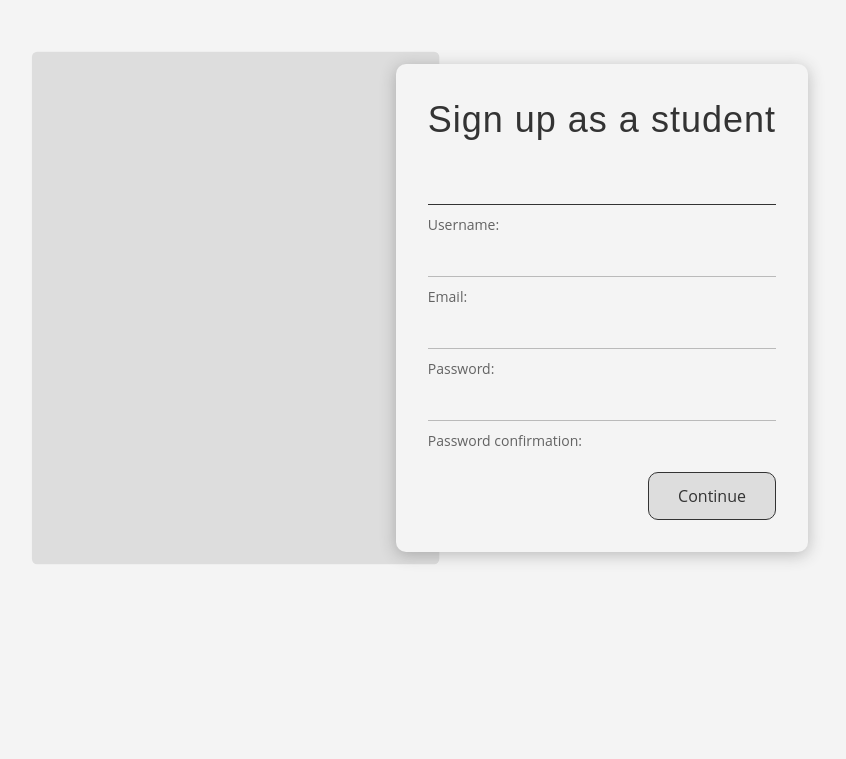
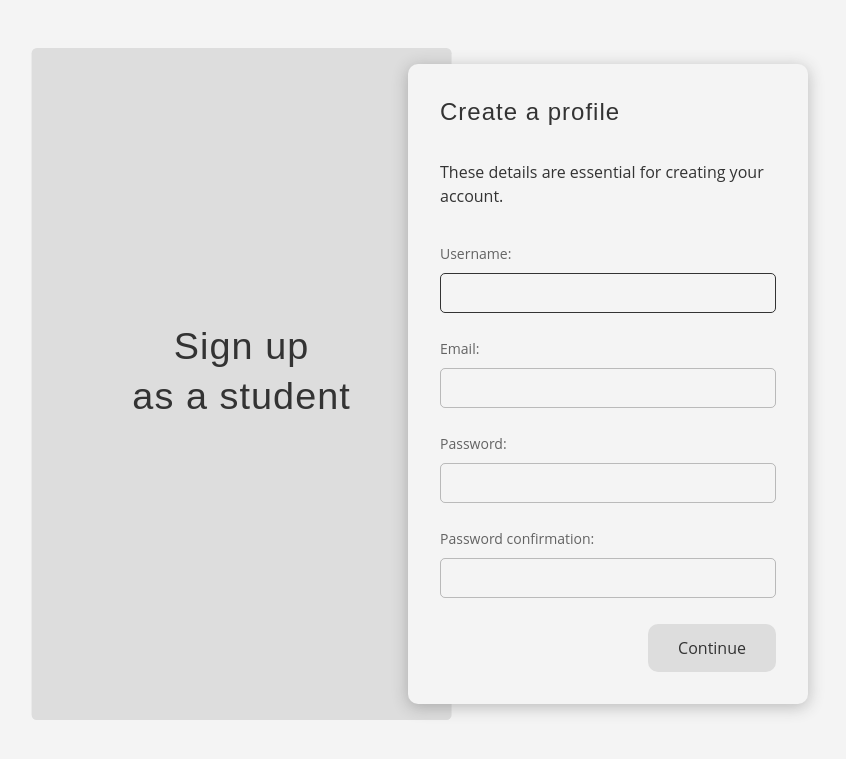
Before and after one commit to veemarh/DjangoBlockchained, a Django app: page /accounts/signup/student/ in a window 1280 px wide. Shown: the top 759 px of the page, without its empty margins (232-1078 px from the left). Run offline with Django 5.2, Linux system fonts and the light colour scheme; data comes from the database, SQL or seed files in the repository.

Commit message:
small changes in signup

```diff
--- a/static/css/forms.css
+++ b/static/css/forms.css
@@ -13,7 +13,7 @@
 .form-container {
     display: flex;
     flex-direction: column;
-    gap: 8px;
+    gap: 16px;
     padding: 32px;
     background-color: #f4f4f4;
     border-radius: 10px;
@@ -54,31 +54,36 @@
 #login-wrapper {
     width: 320px;
 }
+#login-wrapper p {
+    display: flex;
+    flex-direction: column;
+}
 #signup-form-wrapper {
     width: 800px;
     display: flex;
     justify-content: center;
 }
-#login-wrapper p {
-    display: flex;
-    flex-direction: column;
+#signup-form-wrapper .form-container {
+    width: 400px;
 }
 #signup-form-wrapper p {
     display: none;
     flex-direction: column;
 }
+.form-container span {
+     margin-bottom: 10px;
+}
 .form-container > p > input {
-    order: 1;
     background: transparent;
-    border: none;
     outline: none;
-    border-bottom: 1px solid rgba(51, 51, 51, 0.3);
-    padding: 5px 0;
+    border: 1px solid rgba(51, 51, 51, 0.3);
+    border-radius: 5px;
+    padding: 10px;
     font-size: 16px;
 }
 .form-container > p > label {
-    order: 2;
-    margin: 5px 0 0;
+    padding: 10px 0;
+    line-height: normal;
     pointer-events: none;
     font-size: 14px;
     color: rgba(51, 51, 51, 0.75);
@@ -92,13 +97,16 @@
     line-height: 1;
     padding: 16px;
 }
+#login-wrapper button {
+    margin-top: 10px;
+}
 .form-container button:hover,
 .form-container button:focus {
     background-color: #94938a;
 }
 .form-container input:active,
 .form-container input:focus {
-    border-bottom-color: #333;
+    border-color: #333;
 }
 /* серый блок левее формы signup */
 /* у него есть смысл, но пока что он пустой */
@@ -107,6 +115,7 @@
     z-index: -1;
     float: left;
     border-radius: 5px;
+    align-content: center;
     background-color: #ddd;
     transform: scale(105%) translateX(32px);
 }
@@ -124,9 +133,6 @@ input:-webkit-autofill:active {
     #signup-info-box {
         display: none;
     }
-    #signup-form-wrapper .form-container {
-        width: 320px;
-    }
 }
 
 @media (max-width: 486px) {
@@ -143,6 +149,9 @@ input:-webkit-autofill:active {
         height: 192px;
         margin-right: 0;
         margin-left: 0;
+    }
+    #signup-form-wrapper .form-container {
+        width: 320px;
     }
 }
 
@@ -181,7 +190,7 @@ input:-webkit-autofill:active {
     display: flex;
 }
 #dataset-buttons-container {
-    margin-top: 8px;
+    margin-top: 10px;
 }
 #dataset-buttons-container * {
     display: none;
@@ -205,7 +214,6 @@ input:-webkit-autofill:active {
 #next-set-button {
     float: right;
     background-color: #dddddd;
-    border: 1px solid #333;
 }
 #prev-set-button {
     float: left;
--- a/templates/registration/signup_form.html
+++ b/templates/registration/signup_form.html
@@ -4,9 +4,12 @@
     <div class="row">
         <div class="col-md-8 col-sm-10 col-12">
             <div id="signup-form-wrapper" class="authorization-form-wrapper">
-                <div id="signup-info-box"></div>
+                <div id="signup-info-box">
+                    <h2>Sign up <br/>as a {{ user_type }}</h2>
+                </div>
                 <form method="post" class="form-container">
-                    <h2>Sign up as a {{ user_type }}</h2>
+                    <h3>Create a profile</h3>
+                    <span>These details are essential for creating your account.</span>
                     {% csrf_token %}
                     <input type="hidden" name="next" value="{{ next }}">
                     {{ form.as_p }}
@@ -24,21 +27,34 @@
         let buttonNext = document.getElementById('next-set-button');
         let buttonPrev = document.getElementById('prev-set-button');
         let buttonSignup = document.querySelector('.btn.btn-success');
+        let setTitle = document.querySelector('.form-container h3');
+        let setLabel = document.querySelector('.form-container span');
 
         let inputs = document.querySelectorAll('.form-container > p, .form-container > [id=\'id_interests\']');
         let inputDataSet;
+        let titles;
+        let labels;
         '{{ user_type }}' === 'student'
-            ? inputDataSet = [[inputs[0], inputs[3], inputs[5], inputs[6]],
+            ? (inputDataSet = [[inputs[0], inputs[3], inputs[5], inputs[6]],
                 [inputs[1], inputs[2], inputs[4]],
-                [inputs[7], inputs[8]]]
-            : inputDataSet = [[inputs[0], inputs[1], inputs[2]],
-                [inputs[3], inputs[4]]];
+                [inputs[7], inputs[8]]],
+                titles = ['Create a profile', 'Share personal information', 'Choose hobbies and interests'],
+                labels = ['These details are essential for creating your account.',
+                    'Personalize your experience. You can provide this later.',
+                    'We will tailor content and recommendations to your preferences.'])
+            : (inputDataSet = [[inputs[0], inputs[1], inputs[2]],
+                [inputs[3], inputs[4]]],
+                titles = ['Create a profile', 'Choose hobbies and interests'],
+                labels = ['These details are essential for creating your account.',
+                    'We will tailor content and recommendations to your preferences.']);
         inputDataSet[0].forEach(input => input.classList.add('active'));
 
         function ChangeDataSet(param) {
             inputDataSet[setNumber].forEach(input => input.classList.remove('active'));
             param ? setNumber++ : setNumber--;
             inputDataSet[setNumber].forEach(input => input.classList.add('active'));
+            setTitle.textContent = titles[setNumber];
+            setLabel.textContent = labels[setNumber];
         }
         buttonNext.onclick = function() {
             ChangeDataSet(1);
```
